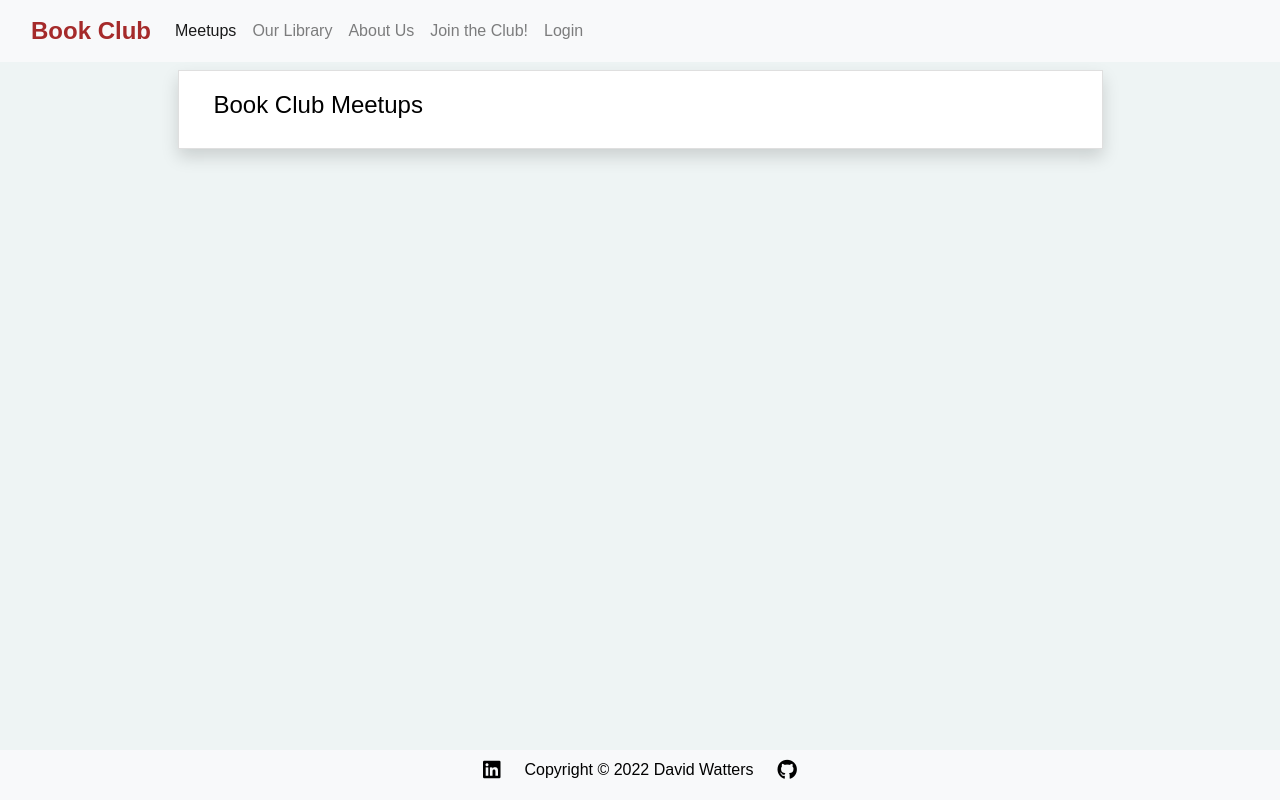
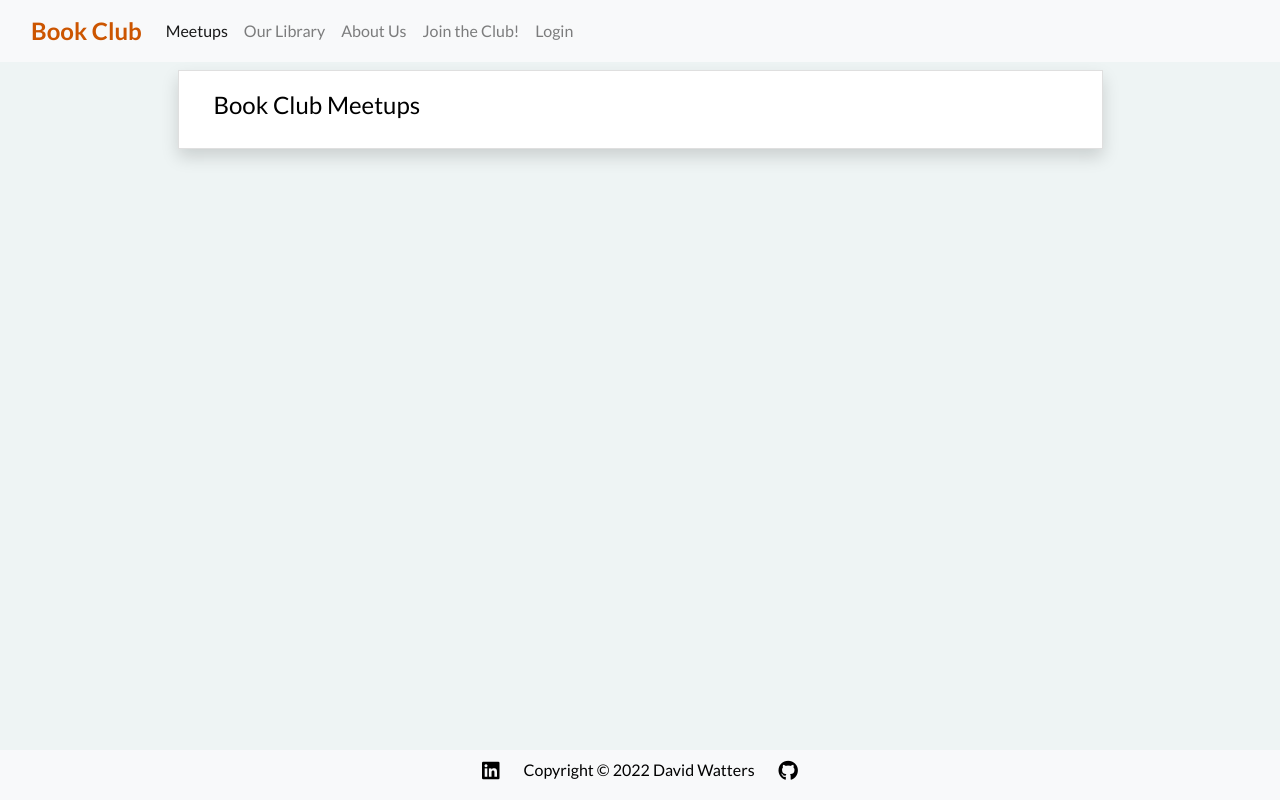
Before and after one commit to davewatters/bookclub-ci-pp4, a Django app: page / in a window 1280 px wide. Run offline with Django 3.2, Linux system fonts and the light colour scheme; data that the repository does not hold is empty; some libraries are stand-ins or nearby versions; some web fonts are replaced.

Commit message:
style: minor style tweaks

```diff
--- a/static/css/style.css
+++ b/static/css/style.css
@@ -1,5 +1,4 @@
-@import url('https://fonts.googleapis.com/css2?family=Lora:wght@400;700&display=swap');
-@import url('https://fonts.googleapis.com/css2?family=PT+Sans+Narrow&display=swap');
+@import url('https://fonts.googleapis.com/css2?family=Lato:wght@400;700&display=swap');
 @import url('https://fonts.googleapis.com/css2?family=Trocchi&display=swap');
 
 /*
@@ -13,9 +12,8 @@
 
   --bg-colour: #eef4f4; /* sitewide background colour */
   --text-colour: #000; /* sitewide text colour */
-  --logo-colour: brown;
-  /* --header-font-family: "Lora", serif; */
-  --text-font-family: Arial, Helvetica, sans-serif;
+  --logo-colour: #cc5500;
+  --text-font-family: 'Lato', Arial, Helvetica, sans-serif;
   --logo-font-family: "Trocchi", serif;
   --text-font-size: 1rem;
 }
```
